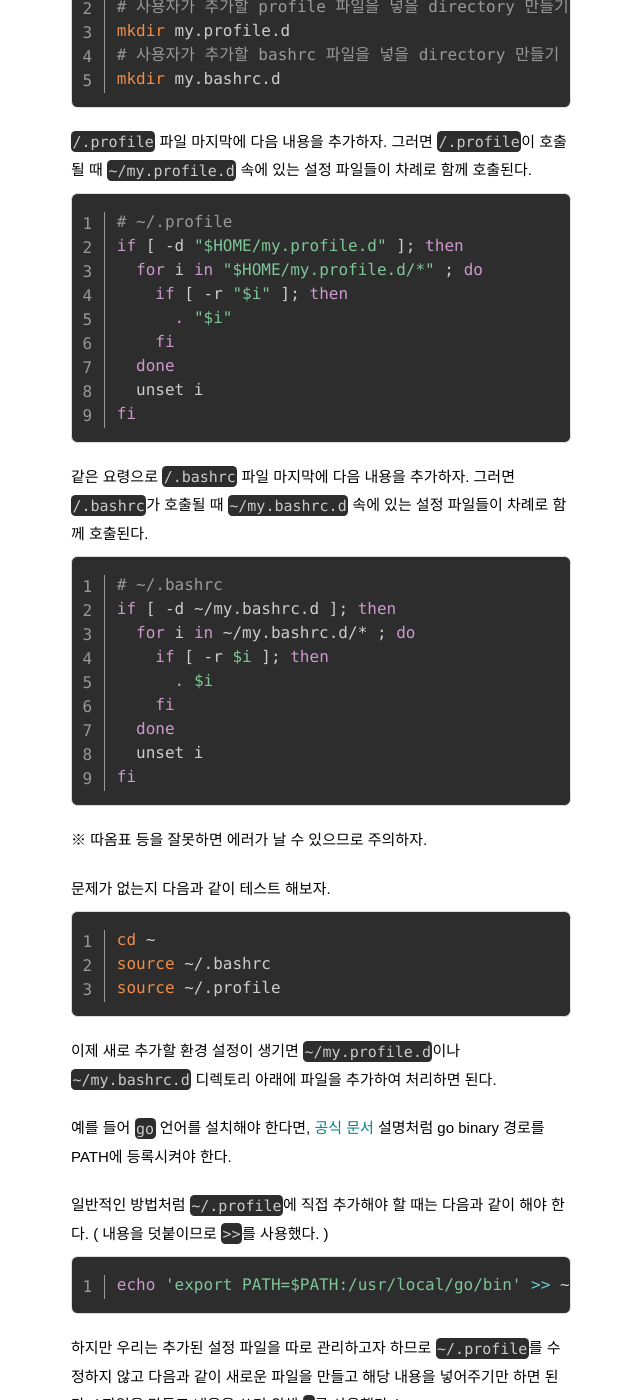
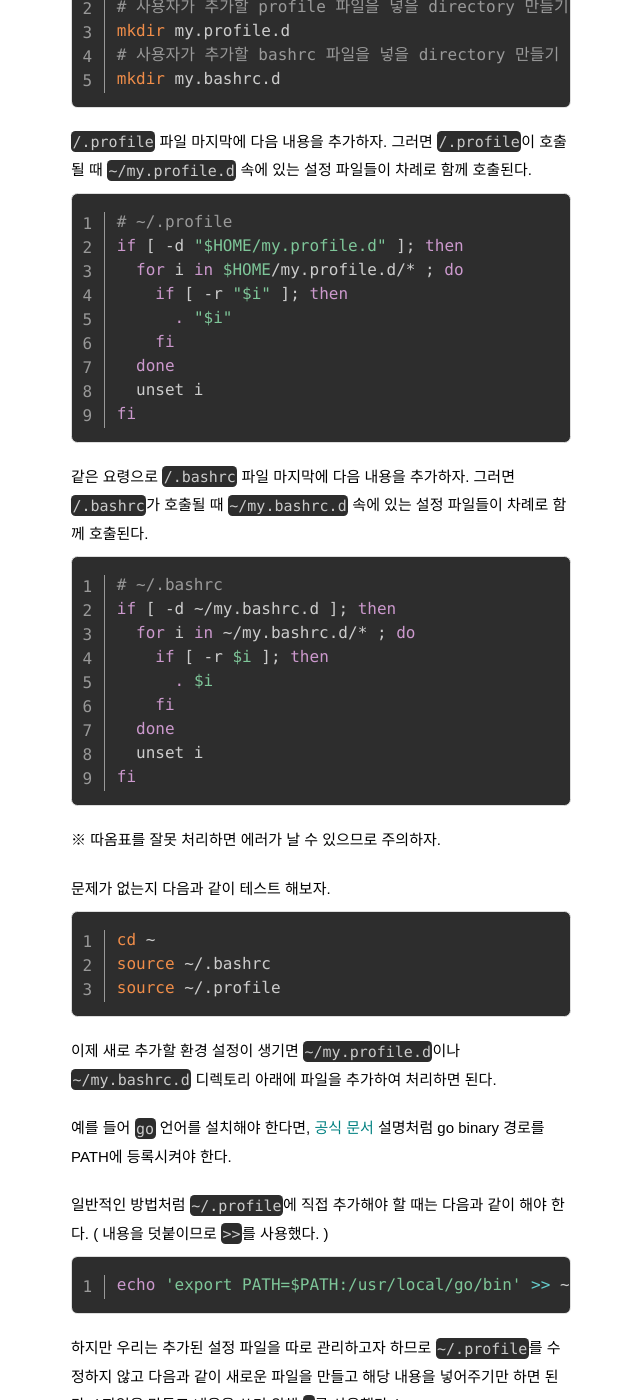
Before and after one commit to pinedance/blog, a Jekyll site: the page built from _posts/2025/01-06/2025-05-14-profile-bashrc.md, in a window 1280 px wide and 1400 px high, scrolled down 1957 px. Shown: the whole window, without its empty margins (319-959 px from the left). Built offline with Jekyll 4.4.1, drawn with Linux system fonts in a browser that asks for light colours; some web fonts are replaced; comment, search, counter and statistics services are not loaded.

Commit message:
update last post

````diff
--- a/_posts/2025/01-06/2025-05-14-profile-bashrc.md
+++ b/_posts/2025/01-06/2025-05-14-profile-bashrc.md
@@ -55,7 +55,7 @@ mkdir my.bashrc.d
 ```bash
 # ~/.profile
 if [ -d "$HOME/my.profile.d" ]; then
-  for i in "$HOME/my.profile.d/*" ; do
+  for i in $HOME/my.profile.d/* ; do
     if [ -r "$i" ]; then
       . "$i"
     fi
@@ -78,7 +78,7 @@ if [ -d ~/my.bashrc.d ]; then
 fi
 ```
 
-※ 따옴표 등을 잘못하면 에러가 날 수 있으므로 주의하자.
+※ 따옴표를 잘못 처리하면 에러가 날 수 있으므로 주의하자.
 
 문제가 없는지 다음과 같이 테스트 해보자.
 
````
